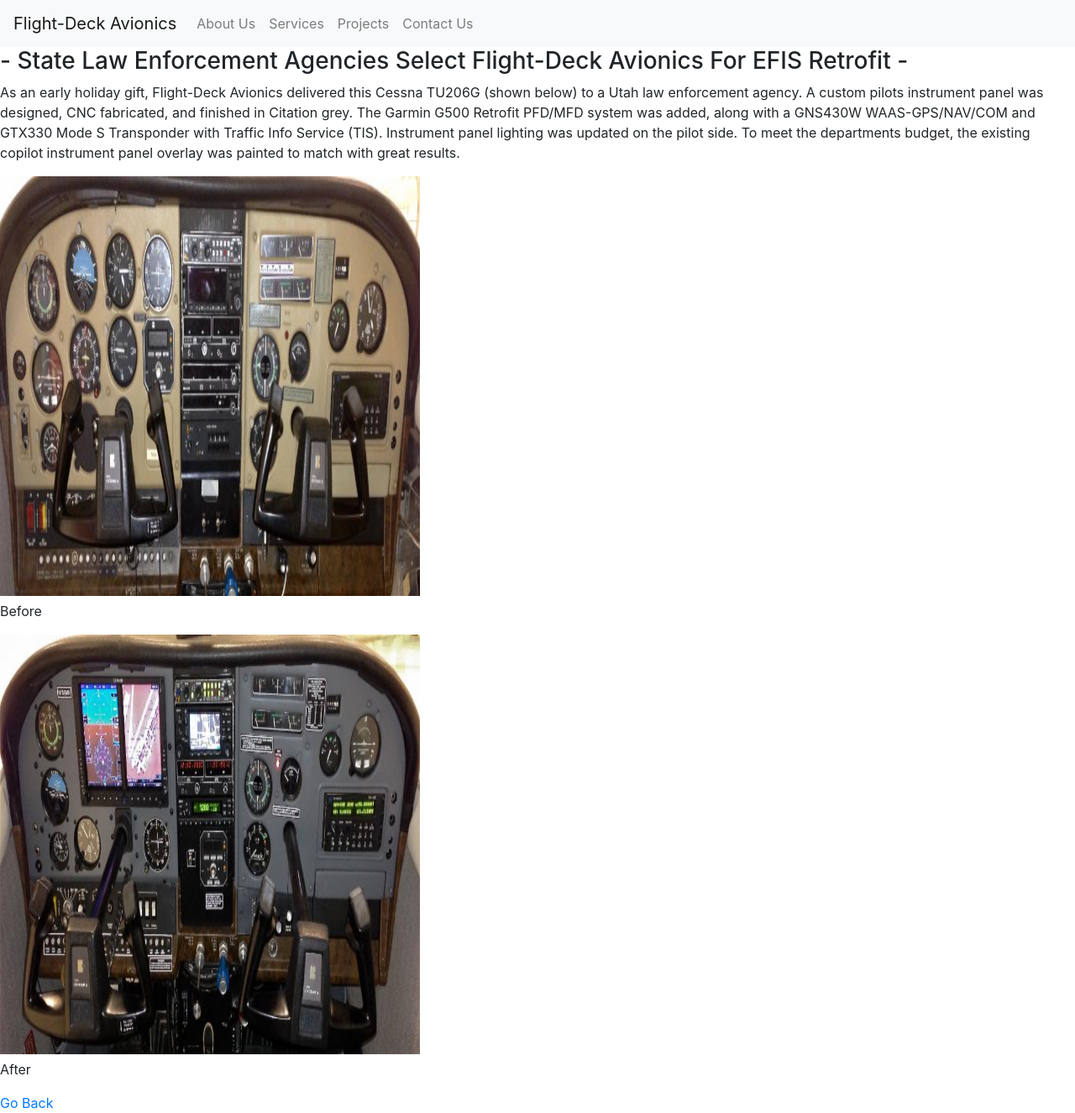
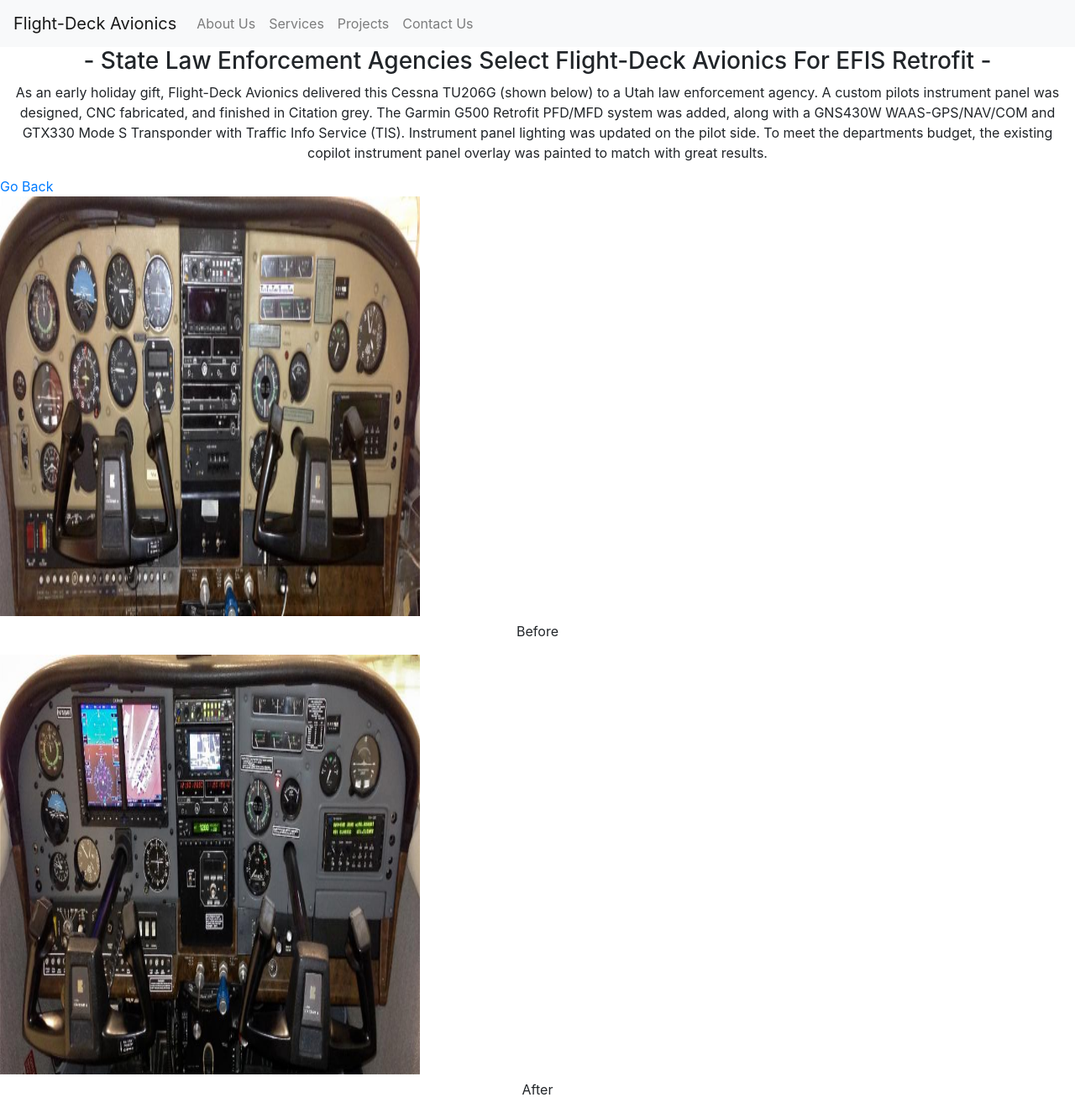
Before and after one commit to Jaydon-Goodrich/flight-deck, a Next.js app: page /articles/1 in a window 1280 px wide. Shown: the whole page at 84% size. Built offline with nearby package versions, Linux system fonts and the light colour scheme.

Commit message:
single project page styles

```diff
--- a/pages/articles/[id]/index.js
+++ b/pages/articles/[id]/index.js
@@ -10,23 +10,26 @@
 
     return <>
         {/* <Meta title={article.title} description={article.excerpt}/> */}
-        <h3>{project.title}</h3>
-        <p>{project.body}</p>
-        <Image
-            src={`/project${project.id}Before.jpg`}
-            alt="Before picture"
-            width={500}
-            height={500}/>
+        <h3 style={{textAlign:'center'}}>{project.title}</h3>
+        <p style={{textAlign:'center'}}>{project.body}</p>
+        <Link href='/articles'>Go Back</Link>
         <br />
-        <p>Before</p>
+        <div style={{display:'block', marginLeft:'auto', marginRight:'auto'}}>
+            <Image
+                src={`/project${project.id}Before.jpg`}
+                alt="Before picture"
+                width={500}
+                height={500}/>
+            <br />
+        </div>
+        <p style={{textAlign:'center'}}>Before</p>
         <Image
             src={`/project${project.id}After.jpg`}
             alt="After picture"
             width={500}
             height={500}/>
         <br />
-        <p>After</p>
-        <Link href='/articles'>Go Back</Link>
+        <p style={{textAlign:'center'}}>After</p>
     </>
 }
 
```
